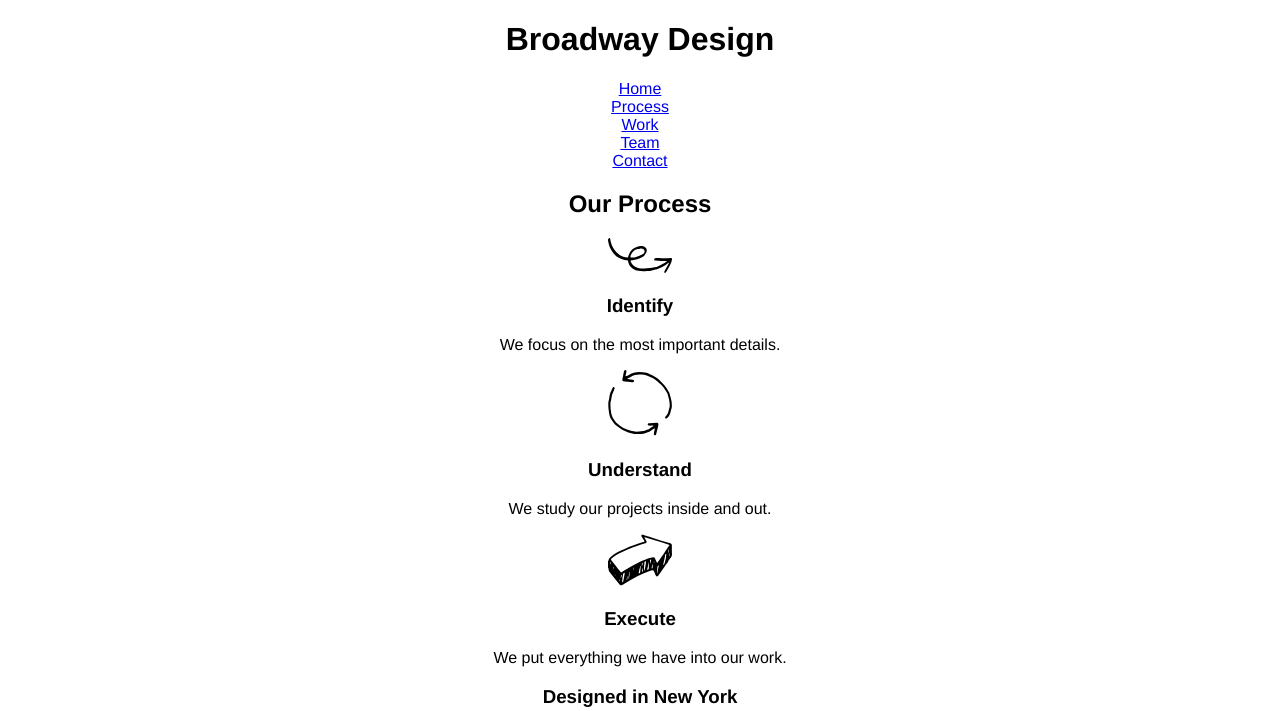
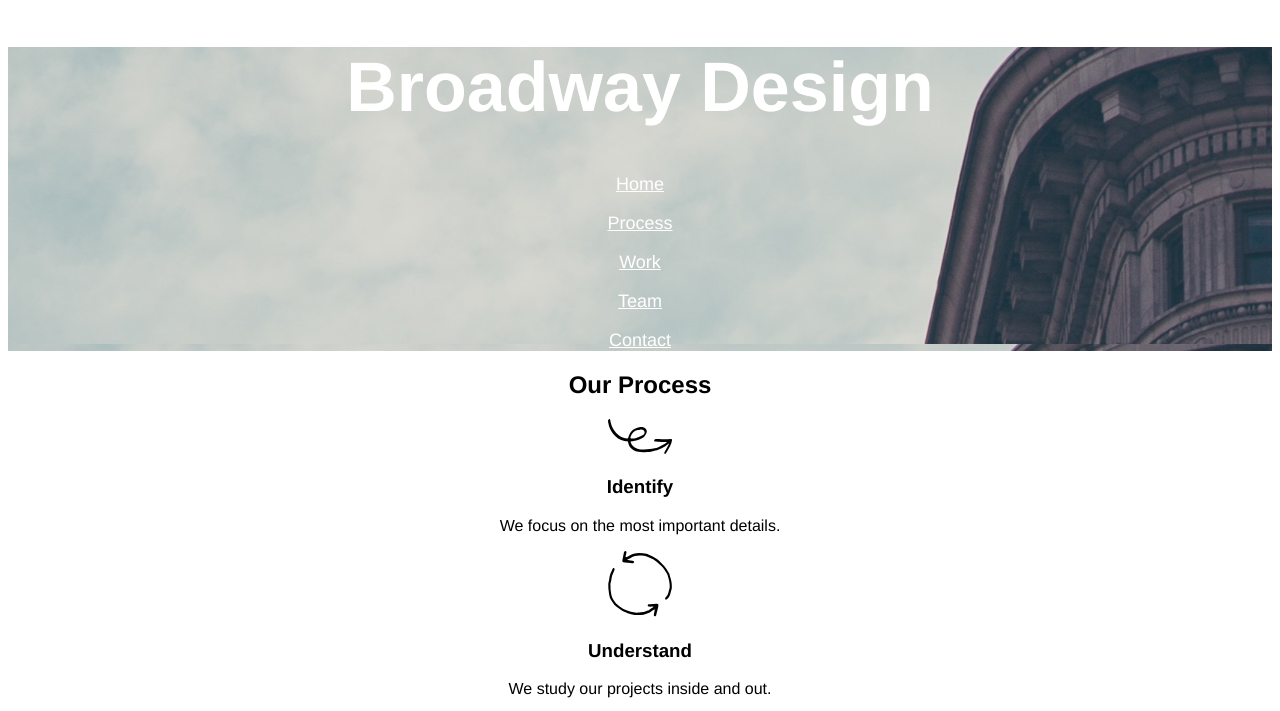
Before and after one commit to sydkneev/broadway, a plain HTML site: page index.html in a window 1280 px wide. Shown: the top 711 px of the page. Drawn offline with Linux system fonts and the light colour scheme.

Commit message:
stled intro div

```diff
--- a/index.html
+++ b/index.html
@@ -6,14 +6,14 @@
     <link rel="stylesheet" href="./resources/style.css">
   </head>
   <body>
-    <div class="Intro">
+    <div class="intro">
       <h1>Broadway Design</h1>
       <p class="menu">
-        <a href="#">Home</a><br>
-        <a href="#">Process</a><br>
-        <a href="#">Work</a><br>
-        <a href="#">Team</a><br>
-        <a href="#">Contact</a>
+        <a href="#">Home</a><br><br>
+        <a href="#">Process</a><br><br>
+        <a href="#">Work</a><br><br>
+        <a href="#">Team</a><br><br>
+        <a href="#">Contact</a><br>
       </p>
     </div>
     <div class="Process">
--- a/resources/style.css
+++ b/resources/style.css
@@ -2,4 +2,15 @@ body {
   text-align: center;
   font-family: helvetica;
 }
-.Intro {}
+.intro {
+  background-image: url("images/the-flatiron-building.png");
+}
+h1 {
+  font-size: 70px;
+  font-weight: bold;
+  color: white;
+}
+a {
+  color: white;
+  font-size: 18px;
+}
```
